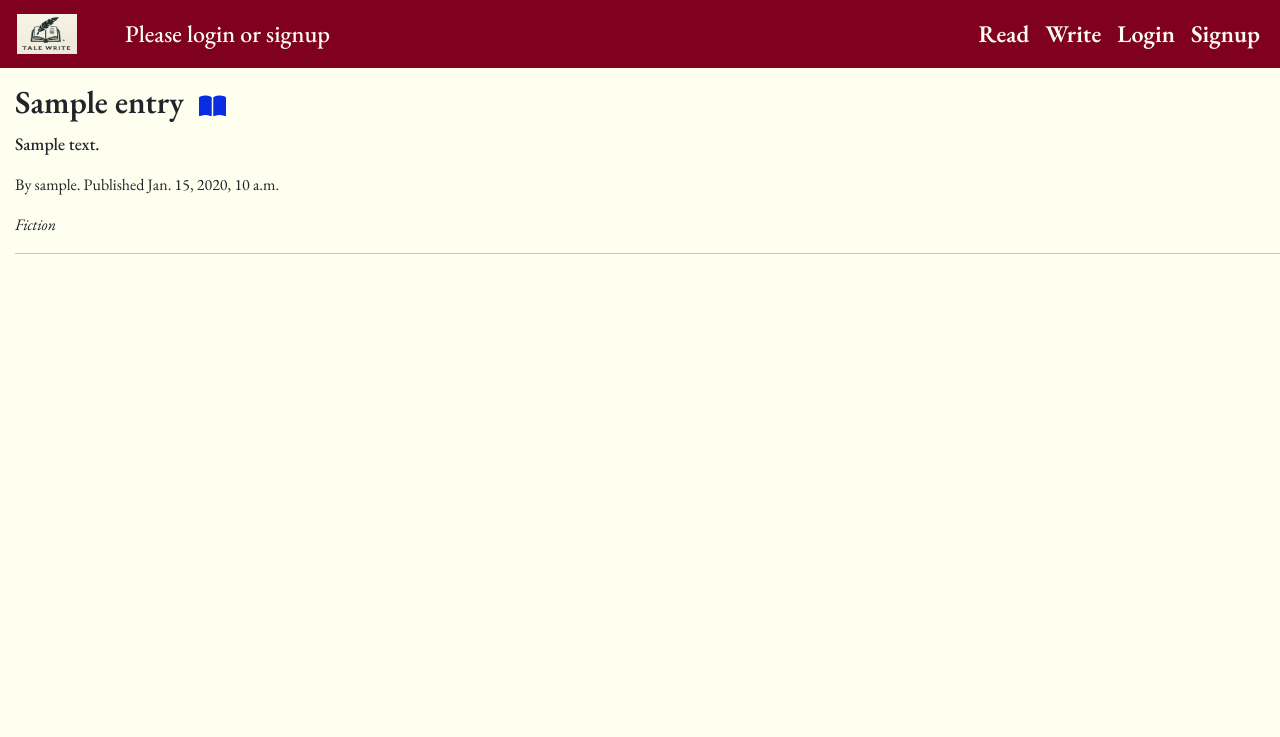
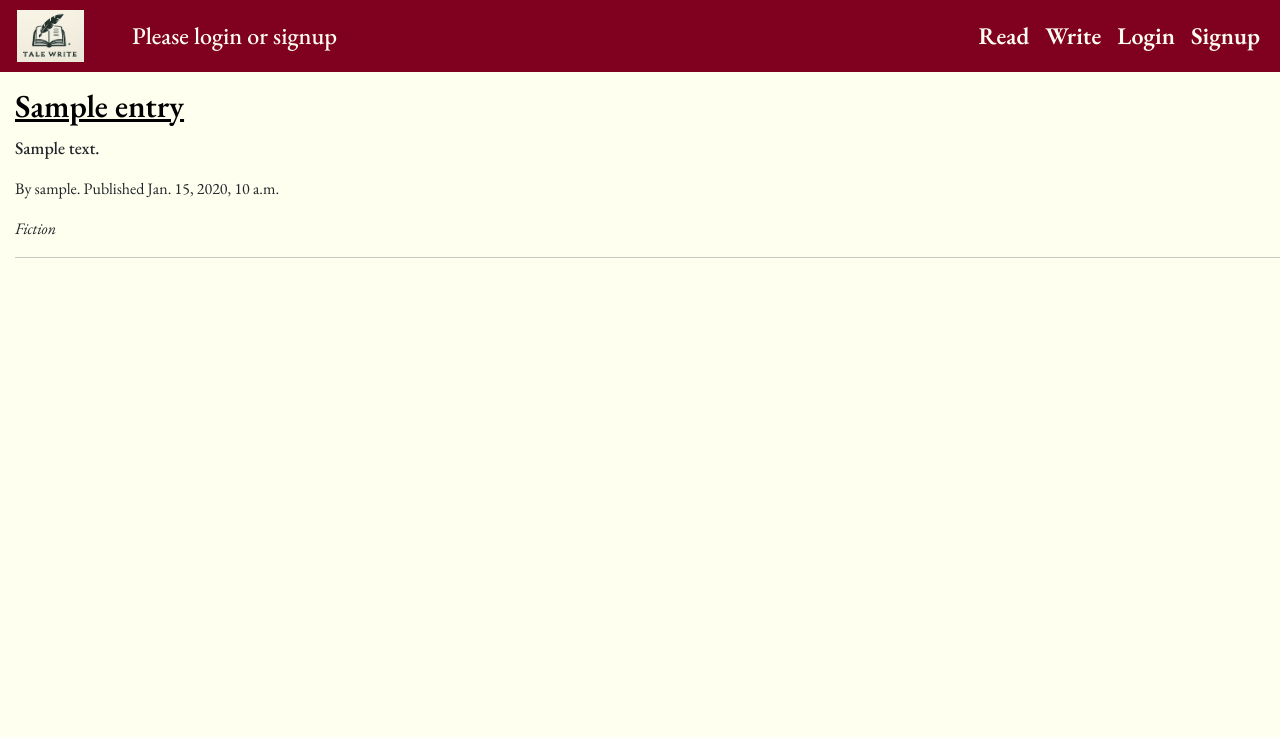
Before and after one commit to peterbrown454/TaleWrite, a Django app: page / in a window 1280 px wide. Shown: the top 737 px of the page. Run offline with Django 3.2, Linux system fonts and the light colour scheme; data comes from the database, SQL or seed files in the repository; tables that the repository leaves empty hold one stand-in row (values such as "Sample post"); parts of the project's set-up code (start-up, migrations or seed data) failed here and were passed over; some libraries are stand-ins or nearby versions.

```diff
--- a/entries/templates/entry_list.html
+++ b/entries/templates/entry_list.html
@@ -11,12 +11,11 @@
 <div class="entry entry-list">
 
     <span style="display: flex;">
-        <h2 class="entry-title" style="margin-right: 15px;">{{ entry.title }}</h2>
         <a href="{% url 'entries:entry_detail' slug=entry.slug %}">
-            <i class="fa-solid fa-book-open fa-xl"
-                style="color: #082DE2; vertical-align: bottom; width: 50px; height: auto;"
-                alt="picture of open book acting as hyperlink to that story"></i>
+            <h2 class="entry-title">{{ entry.title }}</h2>
         </a>
+
+
         <br>
         <br>
 
--- a/static/css/style.css
+++ b/static/css/style.css
@@ -4,6 +4,21 @@ body {
     display: flex;
     flex-direction: column;
 
+}
+
+a {
+    color: black;
+
+}
+
+.nav-item {
+    display: flex;
+    justify-content: flex-end;
+}
+
+a:hover {
+    color: blue;
+    transform: scale(1.02);
 }
 
 #edit {
@@ -109,11 +124,19 @@ header {
 }
 
 .logo {
-    height: 50px;
-    width: 65px;
+    height: 62px;
+    width: 72px;
     padding-left: 5px;
+}
 
+
+
+.navbar-toggler-icon {
+    width: 49px;
+    height: 49px;
 }
+
+
 
 .navbar-toggler {
     border: none;
@@ -298,7 +321,7 @@ form.site-form input[type="submit"],
 
 }
 
-@media only screen and (max-width: 512px) {
+@media only screen and (max-width: 539px) {
     .welcome {
         display: none !important;
     }
```
Also changed, not shown: 1 other file.
